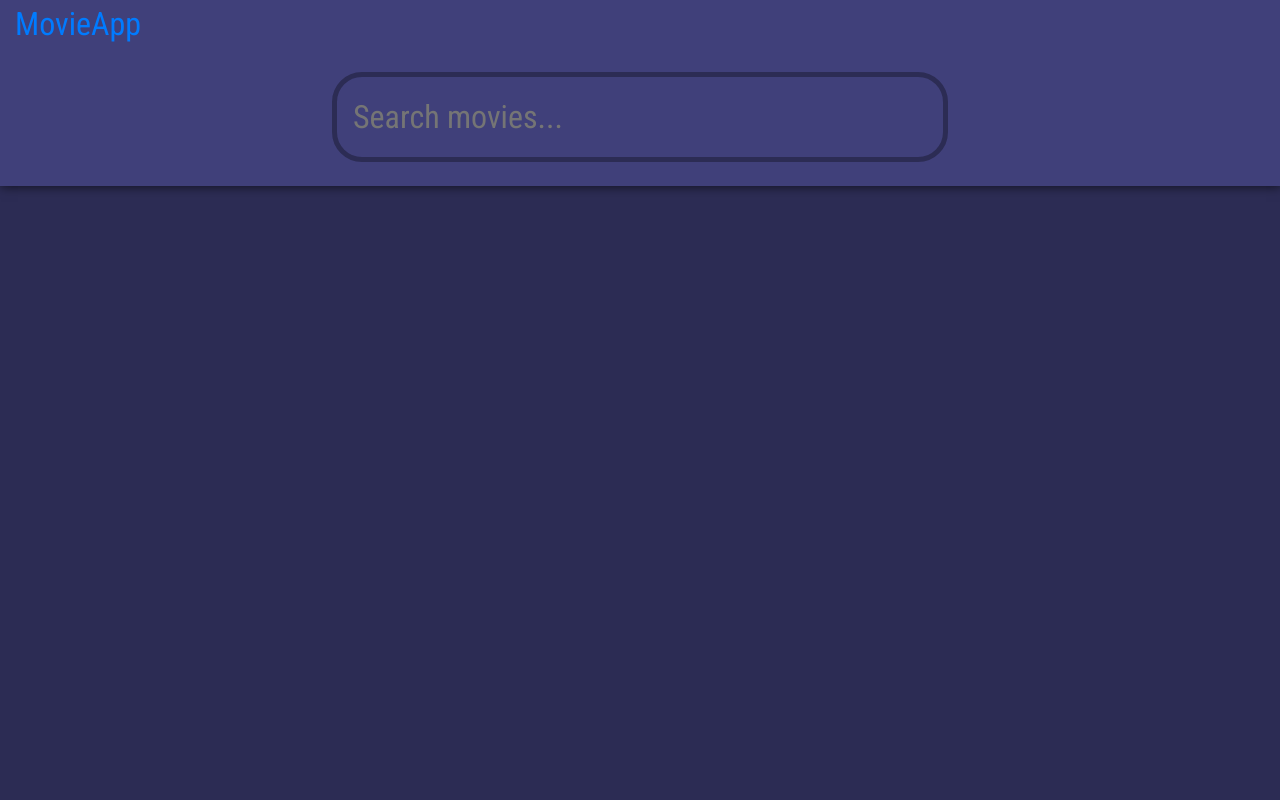
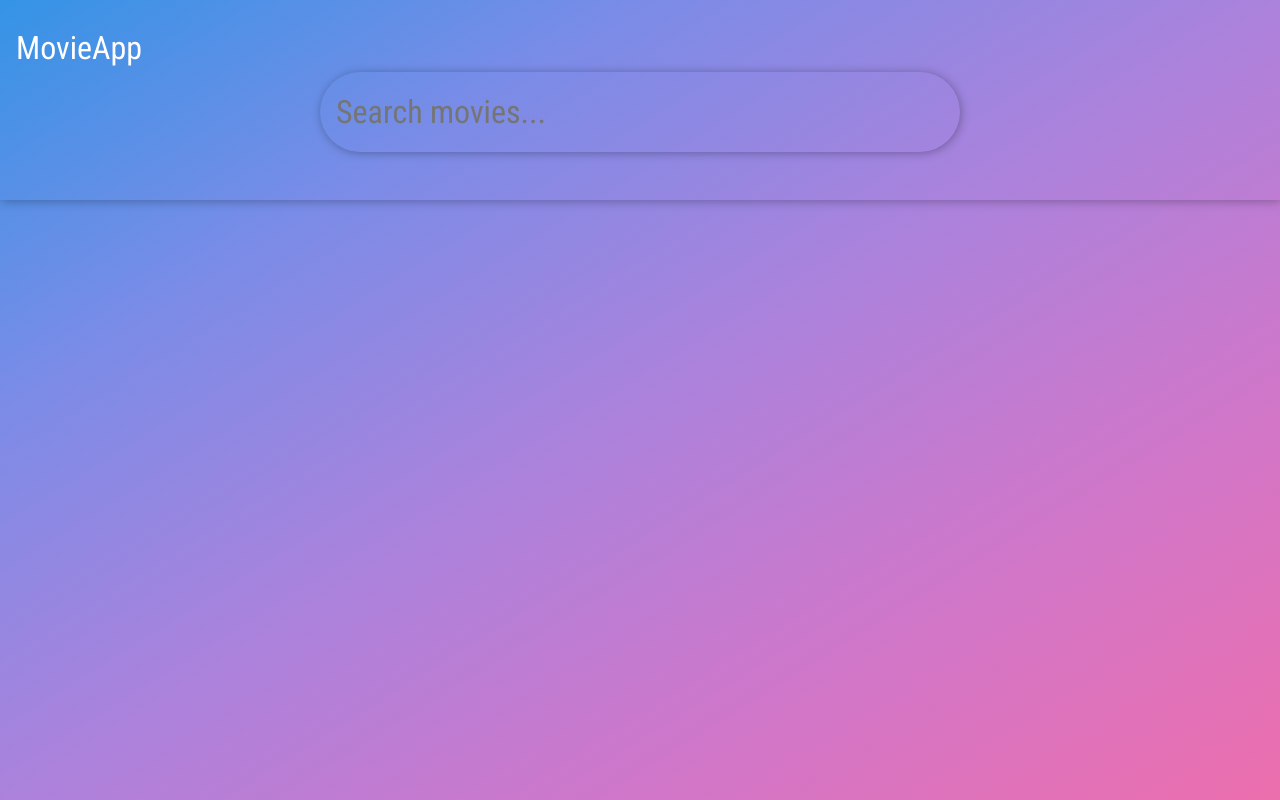
Before and after one commit to silDavid/Movie-App, a React (Create React App) app: page / in a window 1280 px wide. Built offline with nearby package versions, Linux system fonts and the light colour scheme.

Commit message:
new page

```diff
--- a/src/App.js
+++ b/src/App.js
@@ -1,15 +1,14 @@
 import React, { useState } from 'react';
-import { BrowserRouter as Router, Route, Link } from 'react-router-dom'
+import { BrowserRouter as Router, Route, Switch, Link } from 'react-router-dom'
 
-import Movie from './components/Movie'
-import Details from './components/Details'
+import MoviesGrid from './components/MoviesGrid'
+import MovieDetails from './pages/MovieDetails'
 
-import './index.css';
+import './app.css';
 
 function App() {
   const [movies, setMovies] = useState([])
   const [searchTerm, setSearchTerm] = useState('')
-
 
   const handleOnSubmit = (e) => {
     e.preventDefault()
@@ -18,7 +17,6 @@ function App() {
       fetch(`https://www.omdbapi.com/?apikey=38a4e33c&s=${searchTerm}`)
         .then(res => res.json())
         .then(data => {
-          console.log(data);
           setMovies(data.Search)
         })
         .catch(error => console.log(error))
@@ -34,10 +32,10 @@ function App() {
     <Router>
       <>
         <header>
-          <Link className="link col align-self-start mt-5" to="/" >MovieApp</Link>
-          <form className="d-flex justify-content-center p-4" onSubmit={handleOnSubmit} >
+          <Link className="link d-flex pt-4 pl-3" to="/" >MovieApp</Link>
+          <form className="d-flex justify-content-center pb-5" onSubmit={handleOnSubmit} >
             <input
-              className="search"
+              className="search rounded-pill p-3"
               type="text"
               placeholder="Search movies..."
               value={searchTerm}
@@ -46,18 +44,16 @@ function App() {
             </input>
           </form>
         </header>
-        <Route exact path='/' render={props => (
-          <div className="row col-12 align-items-center justify-content-center p-4">
-            {movies.map(movie => (
-              <Movie key={movie.imdbID} {...movie}/>
-            ))}
-          </div>
-        )}/>
-        <Route path="/details" render={props => (
-          <div className="details-container">
-                <Details />
-          </div>
-        )} />
+        <Switch>
+          <Route exact path='/' render={props => (
+            <div className="movies-container d-flex flex-wrap justify-content-around m-5">
+              {movies.map(movie => (
+                <MoviesGrid key={movie.imdbID} {...movie}/>
+              ))}
+            </div>
+          )}/>
+          <Route path="/details/:id" component={MovieDetails} />
+        </Switch>
       </>
     </Router>
   );
--- /dev/null
+++ b/src/app.css
@@ -0,0 +1,65 @@
+@import url('https://fonts.googleapis.com/css2?family=Roboto+Condensed&display=swap');
+
+* {
+  box-sizing: border-box;
+  margin: 0;
+  padding: 0;
+}
+
+body {
+  background-image: linear-gradient(to right bottom, #3494e6, #7a8ce7, #ab82dc, #d176c8, #ec6ead);
+  font-family: 'Roboto Condensed', sans-serif;
+  background-attachment: fixed;
+}
+
+.link {
+  font-size: 2rem;
+  color: #fff;
+}
+
+.link:hover {
+  text-decoration: none;
+  color: #fff;
+}
+
+header {
+  background-color: transparent;
+  box-shadow: 1px 1px 10px rgba(0, 0, 0, 0.3);
+}
+
+.search {
+  background-color: transparent;
+  border: transparent;
+  box-shadow: 1px 1px 10px rgba(0, 0, 0, 0.3);
+  color: #fff;
+  font-size: 2rem;
+  width: 50%;
+}
+
+.search:focus {
+  outline: none;
+}
+
+.movie-container {
+  width: 300px;
+  height: 500px;
+  color: #fff;
+  font-size: 2rem;
+}
+
+.movie-container img {
+  border-radius: 20px;
+  box-shadow: 1px 1px 10px rgba(0, 0, 0, 0.5);
+  width: 300px;
+  height: 450px;
+}
+
+a:hover {
+  text-decoration: none;
+}
+
+
+
+.movie-details {
+  color: #333;
+}
--- a/src/components/Details.js
+++ /dev/null
@@ -1,7 +0,0 @@
-import React from 'react';
-
-const Details = () => (
-    <div>bbb</div>
-)
-
-export default Details
--- a/src/components/Movie.js
+++ /dev/null
@@ -1,17 +0,0 @@
-import React from 'react';
-import { Link } from 'react-router-dom'
-
-
-const Movie = ({ Title, Poster, Plot, Year, imdbID }) => (
-    <Link to="/details">
-        <div className="movie-container m-4">
-            <img src={Poster} alt={Title}></img>
-            <div className="movie-info d-flex align-items-center justify-content-between">
-                <h4>{Title}</h4>
-                <span>{Year}</span>
-            </div>
-        </div>
-    </Link>
-)
-
-export default Movie
--- /dev/null
+++ b/src/components/MoviesGrid.js
@@ -0,0 +1,24 @@
+import { Link } from 'react-router-dom'
+
+import '../app.css';
+
+
+
+const MoviesGrid = ({ Title, Poster, Year, imdbID }) => {
+
+
+    return(
+        <Link to={`/details/${imdbID}`}>
+            <div className="movie-container m-4 pb-4">
+                <img src={Poster} alt={Title}></img>
+                <div className="movie-info d-flex align-items-center d-flex justify-content-between pt-2 bolded">
+                    <h4 className="title">{Title}</h4>
+                    <span>{Year}</span>
+                </div>
+            </div>
+        </Link>
+    )
+}
+
+
+export default MoviesGrid
--- a/src/index.css
+++ /dev/null
@@ -1,66 +0,0 @@
-@import url('https://fonts.googleapis.com/css2?family=Roboto+Condensed&display=swap');
-
-* {
-  box-sizing: border-box;
-  margin: 0;
-  padding: 0;
-}
-
-body {
-  background-color: #2c2c54;
-  color: #fff;
-  font-family: 'Roboto Condensed', sans-serif;
-}
-
-/* .root {
-  display: flex;
-  flex-direction: column;
-} */
-
-header {
-  background-color:#40407a;
-  box-shadow: 1px 1px 10px rgba(0, 0, 0, 0.6);
-}
-
-.search {
-  font-family: inherit;
-  border: 5px solid #2c2c54;
-  background-color: transparent;
-  color: #fff;
-  border-radius: 30px;
-  font-size: 2rem;
-  padding: 1rem;
-  width: 50%;
-}
-
-.search:focus {
-  outline: none;
-}
-
-.movie-container {
-  background-color:#40407a;
-  border-radius: 20px;
-  box-shadow: 1px 1px 10px rgba(0, 0, 0, 0.6);
-  width: 300px;
-  height: 540px;
-  overflow: auto;
-}
-
-.movie-container img {
-  border-radius: 10px;
-  width: 300px;
-  height: 450px;
-}
-
-.movie-info {
-  padding: 0.8rem;
-  text-decoration: none;
-}
-
-.movie-info {
-  color: #fff;
-}
-
-.link {
-  font-size: 2rem;
-}
--- /dev/null
+++ b/src/pages/MovieDetails.js
@@ -0,0 +1,52 @@
+import React, { useState, useEffect } from 'react';
+
+import '../app.css';
+
+
+
+const MovieDetails = ({ match }) => {
+    const [movieDetails, setMovieDetails] = useState("")
+
+    useEffect(() => {
+        fetchMovie()
+     }, [])
+
+    const fetchMovie = async () => {
+        const fetchMovie = await fetch(`https://www.omdbapi.com/?apikey=38a4e33c&i=${match.params.id}`)
+
+        const movie = await fetchMovie.json()
+        setMovieDetails(movie)
+        console.log(movie)
+    }
+
+
+    return (
+        <div className="movie-details col-md-4">
+            <div>
+                <img src={movieDetails.Poster}></img>
+            </div>
+            <div className="col-mid-8">
+                <h1>{movieDetails.Title}</h1>
+                <ul className="list-group">
+                    <li className="list-group-item"><strong>Genre: </strong>{movieDetails.Genre}</li>
+                    <li className="list-group-item"><strong>Released: </strong>{movieDetails.Released}</li>
+                    <li className="list-group-item"><strong>Rated: </strong>{movieDetails.Rated}</li>
+                    <li className="list-group-item"><strong>IMDB Rating: </strong>{movieDetails.imdbRating}</li>
+                    <li className="list-group-item"><strong>Director: </strong>{movieDetails.Director}</li>
+                    <li className="list-group-item"><strong>Writer: </strong>{movieDetails.Writer}</li>
+                    <li className="list-group-item"><strong>Actors: </strong>{movieDetails.Actors}</li>
+                </ul>
+            </div>
+            <div className="container mt-5">
+                <div className="card text-center">
+                    <h3>Plot</h3>
+                    {movieDetails.Plot}
+                    <hr/>
+                    <a href={`https://www.imdb.com/title/${movieDetails.imdbID}`} target="_blank" className="btn btn-primary btn-lg">View IMDB Page</a>
+                </div>
+            </div>
+        </div>
+    )
+}
+
+export default MovieDetails
```
